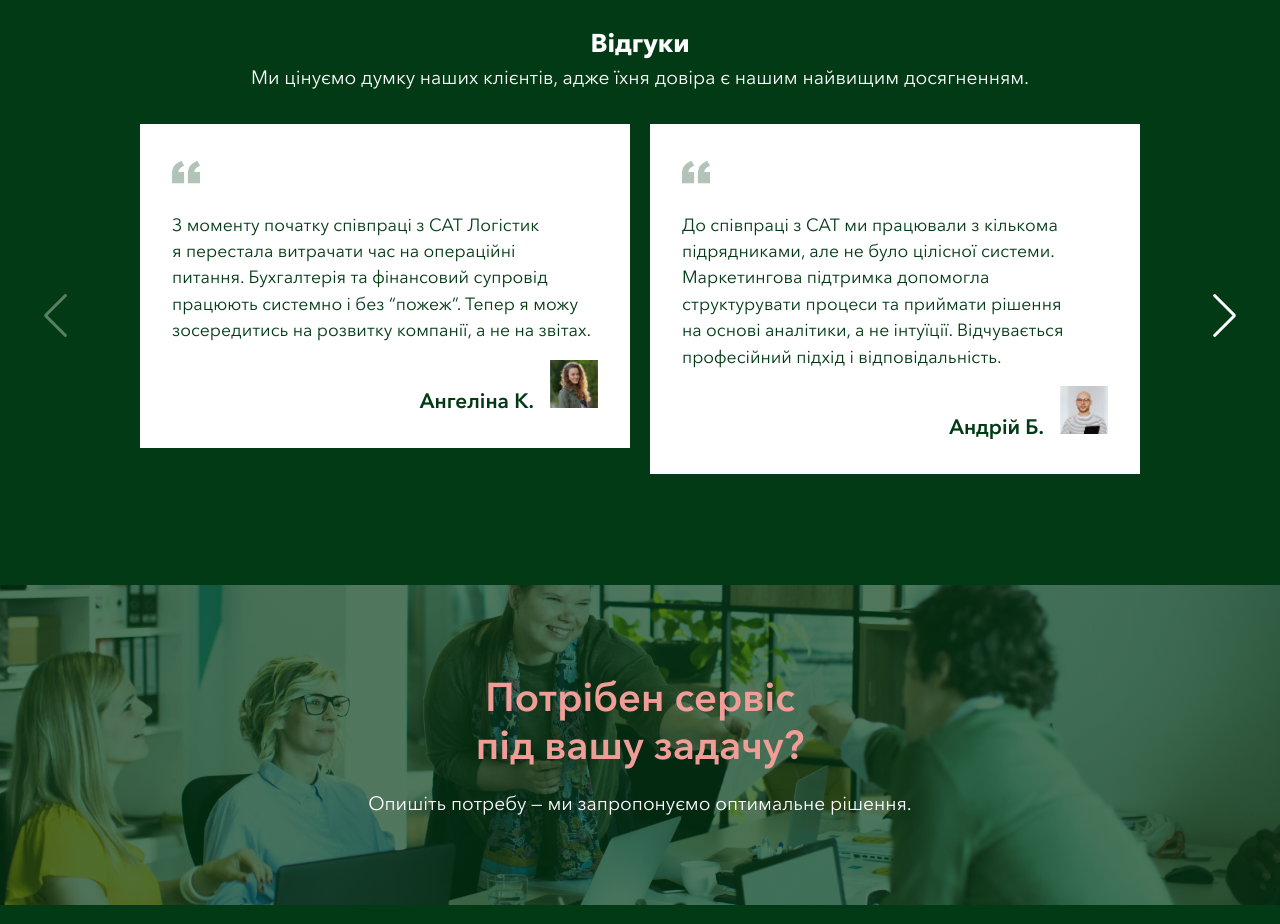
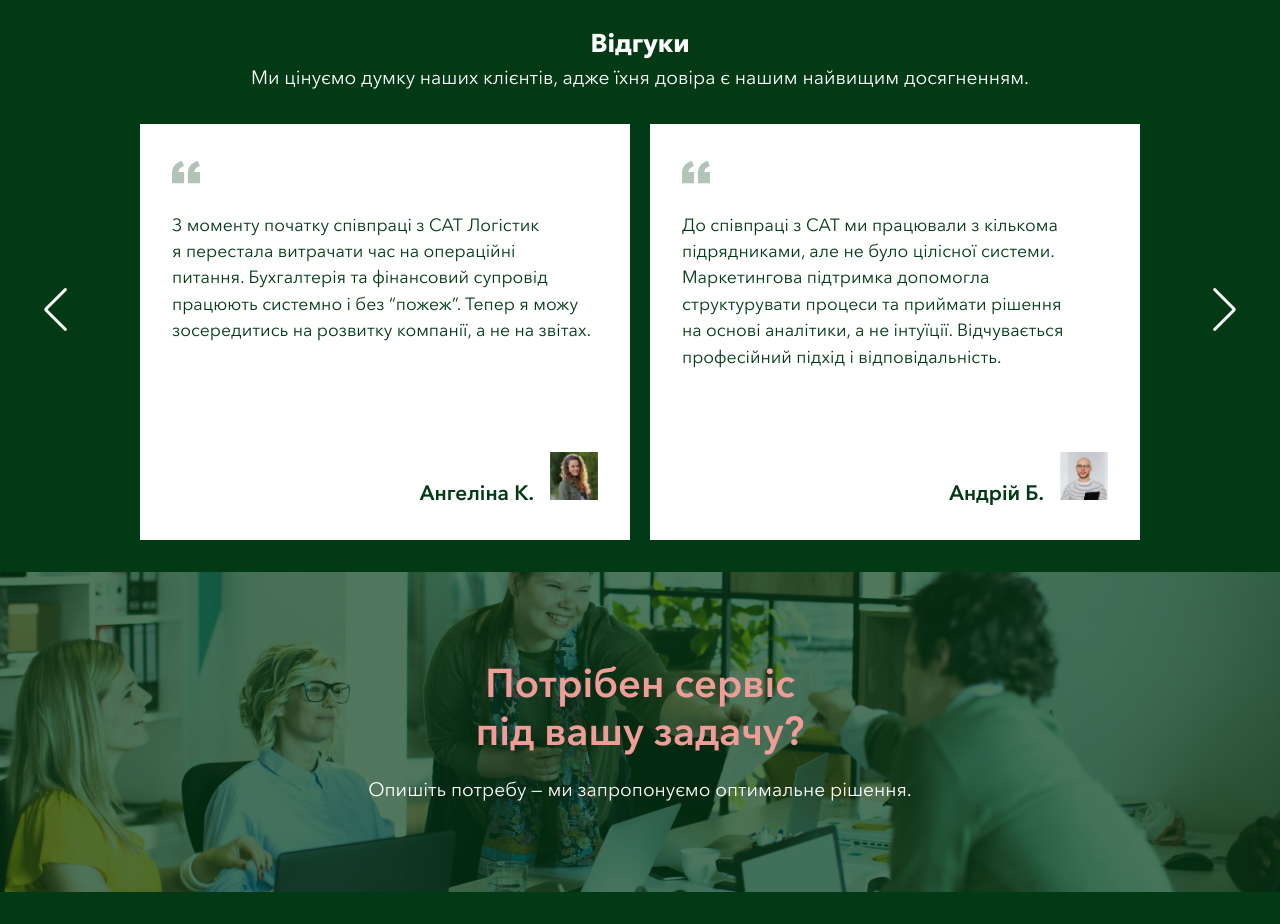
Before and after one commit to garckushaoleg/sat-logistic-landing-page, a website: page index.html in a window 1280 px wide. Shown: the part 2380-3304 px from the top of the page. Drawn offline with nearby package versions, Linux system fonts and the light colour scheme.

Commit message:
fix slides height

```diff
--- a/css/layouts/reviews.css
+++ b/css/layouts/reviews.css
@@ -59,6 +59,10 @@
 
 .review_icon {
   margin-bottom: 1.5rem;
+}
+
+.review_text {
+  min-height: 15rem;
 }
 
 .review_text p {
--- a/js/slider.js
+++ b/js/slider.js
@@ -1,5 +1,7 @@
 const swiper = new Swiper('.reviews_content', {
   slidesPerView: 2,
+  loop: true,
+  autoHeight: true,
   spaceBetween: 20,
   navigation: {
     nextEl: '.swiper-button-next',
```
